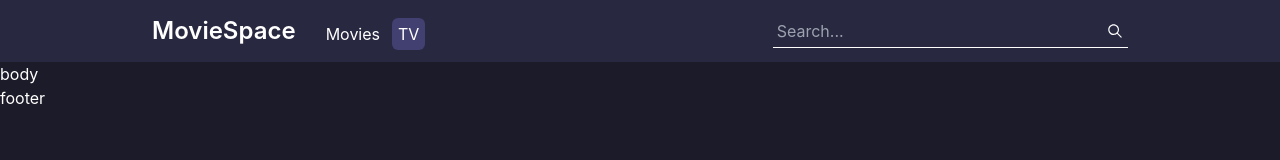
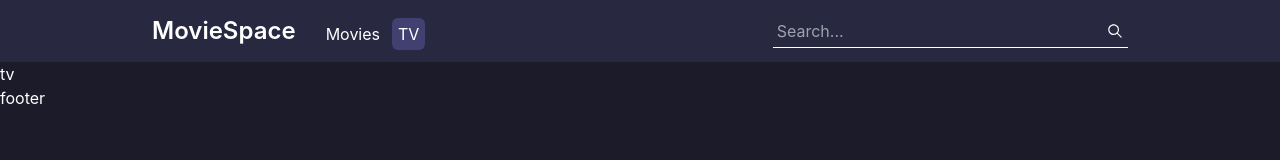
Before and after one commit to filiptrifunovic-mile/imdb2, a React (Create React App) app: page /tv in a window 1280 px wide. Shown: the top 160 px of the page. Built offline with nearby package versions, Linux system fonts and the light colour scheme.

Commit message:
creating routes

```diff
--- a/src/layouts/body.tsx
+++ b/src/layouts/body.tsx
@@ -1,5 +1,16 @@
+import { Route, Routes } from "react-router-dom";
+import Catalog from "../pages/catalog";
+import Home from "../pages/home";
+
 const Body = () => {
-  return <div>body</div>;
+  return (
+    <Routes>
+      <Route path="/" element={<Home />}></Route>
+      <Route path="/movies" element={<Catalog type="movie" />}></Route>
+      <Route path="/tv" element={<Catalog type="tv" />}></Route>
+      <Route path="/search" element={<Catalog type="search" />}></Route>
+    </Routes>
+  );
 };
 
 export default Body;
--- /dev/null
+++ b/src/pages/catalog.tsx
@@ -0,0 +1,11 @@
+import { MediaType } from "../types";
+
+interface Props {
+  type: MediaType | "search";
+}
+
+const Catalog = (props: Props) => {
+  return <div>{props.type}</div>;
+};
+
+export default Catalog;
--- /dev/null
+++ b/src/pages/home.tsx
@@ -0,0 +1,5 @@
+const Home = () => {
+  return <div>home</div>;
+};
+
+export default Home;
--- /dev/null
+++ b/src/types.ts
@@ -0,0 +1 @@
+export type MediaType = "movie" | "tv";
```
